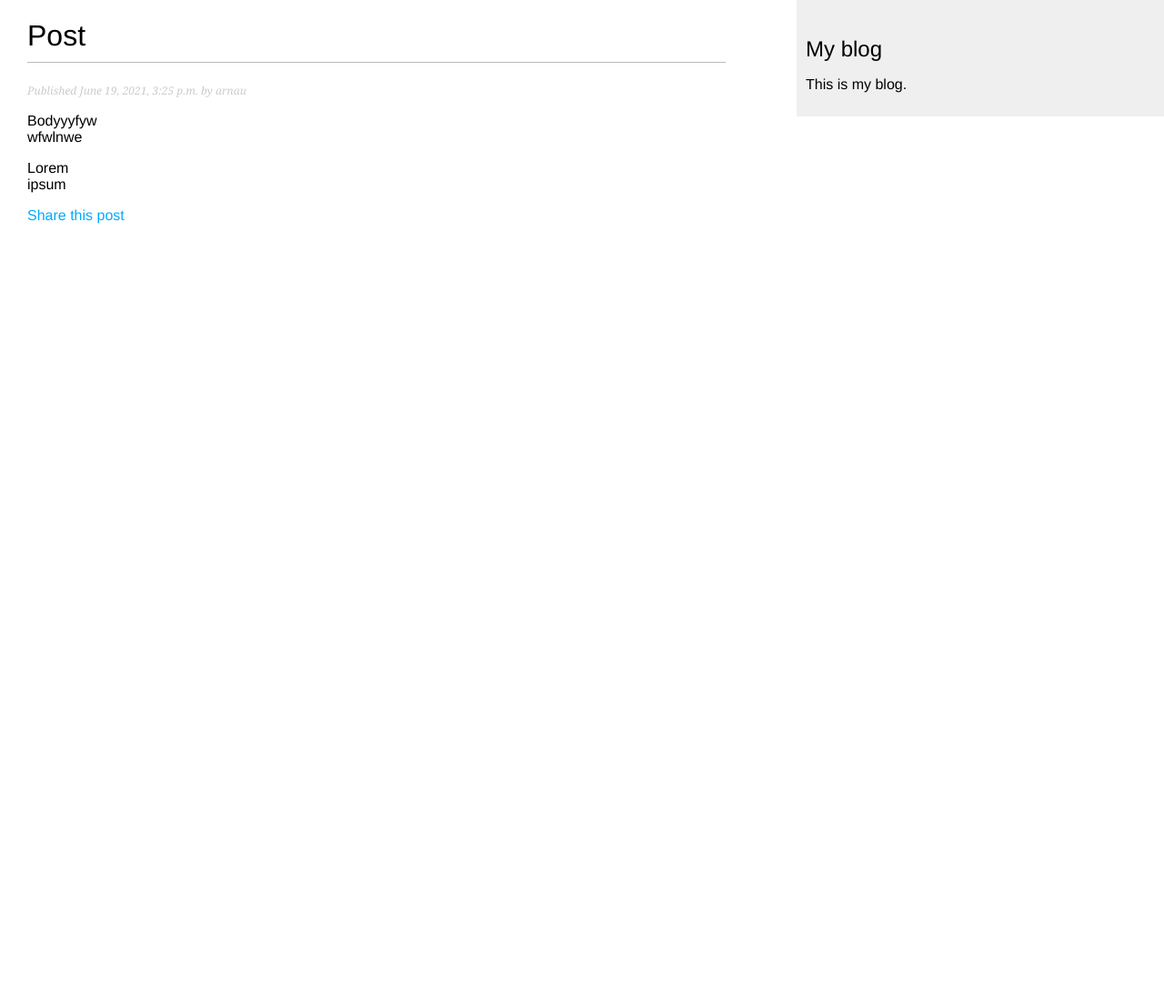
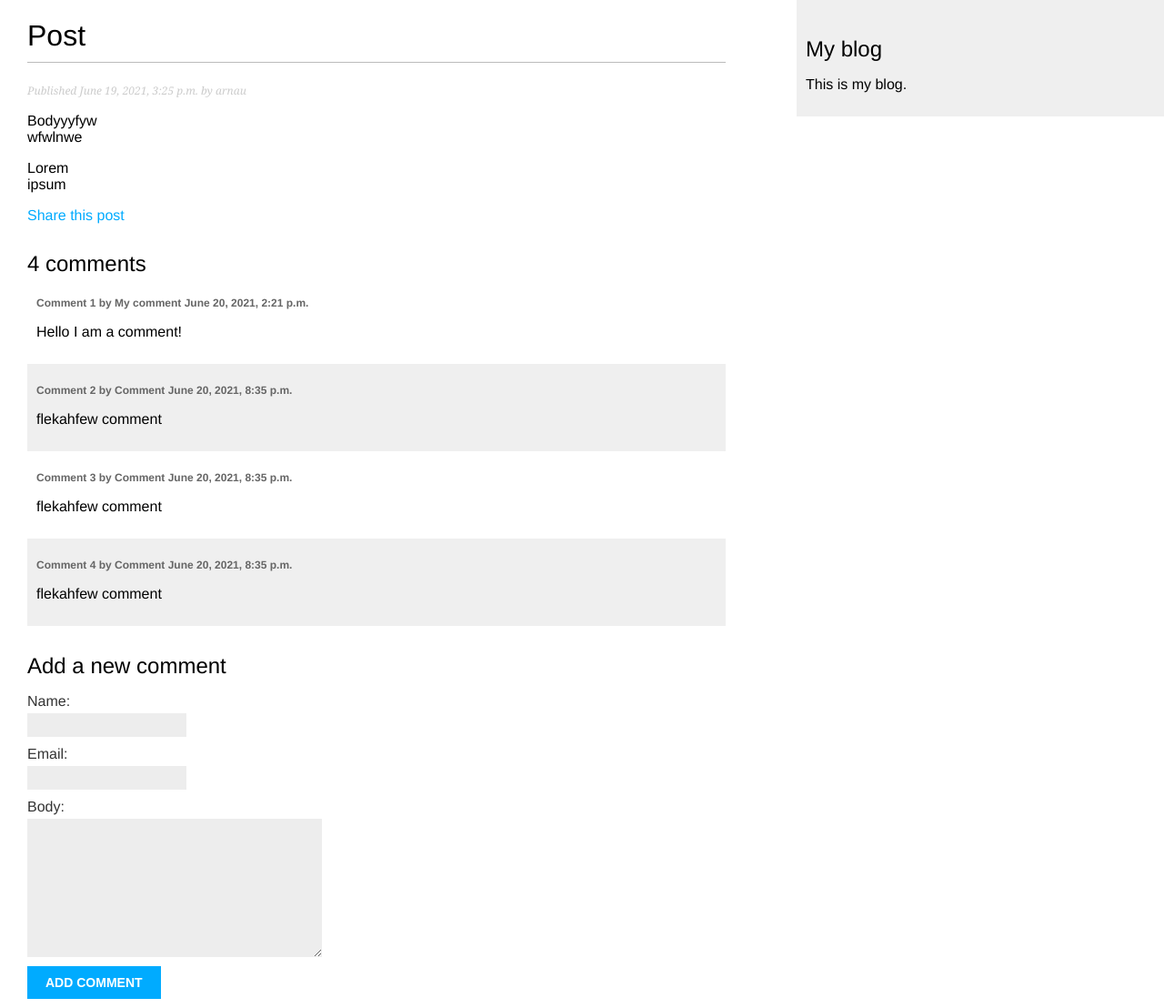
Before and after one commit to ArnoldGee/django_blog, a Django app: page /blog/2021/6/19/post/ in a window 1280 px wide. Shown: the whole page at 91% size. Before the commit the page ends 246 px from the top, so only its background shows below. Run offline with Django 3.2, Linux system fonts and the light colour scheme; data comes from the database, SQL or seed files in the repository; both versions use the stored data as it was after the commit.

Commit message:
Added comments section

```diff
--- a/mysite/blog/forms.py
+++ b/mysite/blog/forms.py
@@ -1,4 +1,5 @@
 from django import forms
+from .models import Comment
 
 
 class EmailPostForm(forms.Form):
@@ -6,3 +7,9 @@ class EmailPostForm(forms.Form):
     email = forms.EmailField()
     to = forms.EmailField()
     comments = forms.CharField(required=False, widget=forms.Textarea)
+
+
+class CommentForm(forms.ModelForm):
+    class Meta:
+        model = Comment
+        fields = ("name", "email", "body")
--- a/mysite/blog/templates/blog/post/detail.html
+++ b/mysite/blog/templates/blog/post/detail.html
@@ -18,4 +18,42 @@
       Share this post
     </a>
   </p>
+
+  {% with comments.count as total_comments %}
+  <h2>
+    {{ total_comments }}
+    comment{{ total_comments|pluralize }}
+  </h2>
+  {% endwith %}
+
+  {% for comment in comments %}
+    <div class="comment">
+      <p class="info">
+        Comment
+        {{ forloop.counter }}
+        by
+        {{ comment.name }}
+        {{ comment.created }}
+      </p>
+      {{ comment.body|linebreaks }}
+    </div>
+    {% empty %}
+    <p>
+      There are no comments yet.</p>
+  {% endfor %}
+
+  {% if new_comment %}
+    <h2>
+      Your comment has been added.</h2>
+  {% else %}
+    <h2>
+      Add a new comment</h2>
+    <form method="post">
+      {{ comment_form.as_p }}
+      {% csrf_token %}
+      <p>
+        <input type="submit" value="Add comment">
+      </p>
+    </form>
+  {% endif %}
 {% endblock %}
--- a/mysite/blog/views.py
+++ b/mysite/blog/views.py
@@ -1,8 +1,8 @@
 from django.shortcuts import render, get_object_or_404
 from django.views.generic import ListView
 from django.core.mail import send_mail
-from .models import Post
-from .forms import EmailPostForm
+from .models import Post, Comment
+from .forms import EmailPostForm, CommentForm
 
 """
 from django.core.paginator import Paginator, EmptyPage, PageNotAnInteger
@@ -39,7 +39,29 @@ def post_detail(request, year, month, day, post):
         publish__month=month,
         publish__day=day,
     )
-    return render(request, "blog/post/detail.html", {"post": post})
+    comments = post.comments.filter(active=True)
+    new_comment = None
+    if request.method == "POST":
+        comment_form = CommentForm(data=request.POST)
+        if comment_form.is_valid():
+            # Create Comment object but don't save to database yet
+            new_comment = comment_form.save(commit=False)
+            # Assign the current post to the comment
+            new_comment.post = post
+            # Save the comment to the database
+            new_comment.save()
+    else:
+        comment_form = CommentForm()
+    return render(
+        request,
+        "blog/post/detail.html",
+        {
+            "post": post,
+            "comments": comments,
+            "new_comment": new_comment,
+            "comment_form": comment_form,
+        },
+    )
 
 
 def post_share(request, post_id):
```
Also changed, not shown: mysite/blog/admin.py (+8 -1 lines), mysite/blog/migrations/0002_comment.py (added), mysite/db.sqlite3.
